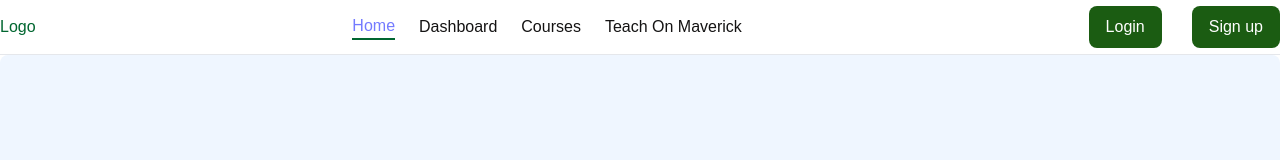
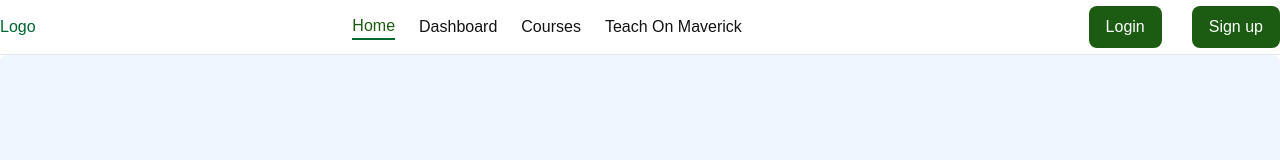
Before and after one commit to Echuemma/elearning-project, a React (Vite) app: page / in a window 1280 px wide. In both pictures the pointer is over the link 373 px from the left and 27 px from the top of the page. Shown: the top 160 px of the page. Built offline with nearby package versions, Linux system fonts and the light colour scheme; a web font is replaced by a local one.

Commit message:
change hover display

```diff
--- a/src/index.css
+++ b/src/index.css
@@ -68,7 +68,7 @@ button:focus-visible {
     background-color: #ffffff;
   }
   a:hover {
-    color: #747bff;
+  color: #1B5C12;
   }
   /* button {
     background-color: #f9f9f9;
```
